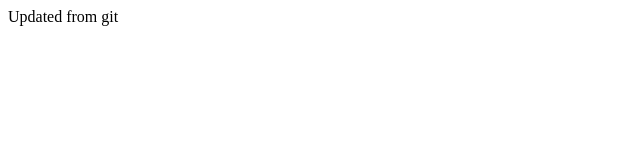
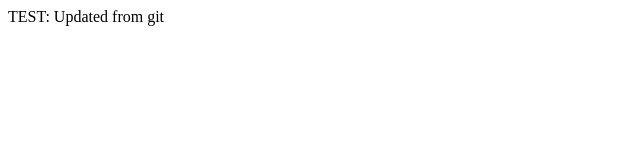
Before and after one commit to LocalHostAS/docpadcontent, a plain HTML site: page index.html in a window 1280 px wide. Shown: the full height of the page, 0-640 px from the left. Drawn offline with Linux system fonts and the light colour scheme.

Commit message:
hahahahddsd

```diff
--- a/index.html
+++ b/index.html
@@ -1,3 +1,3 @@
 <html>
-<body>Updated from git</body>
+<body>TEST: Updated from git</body>
 </html>
```
